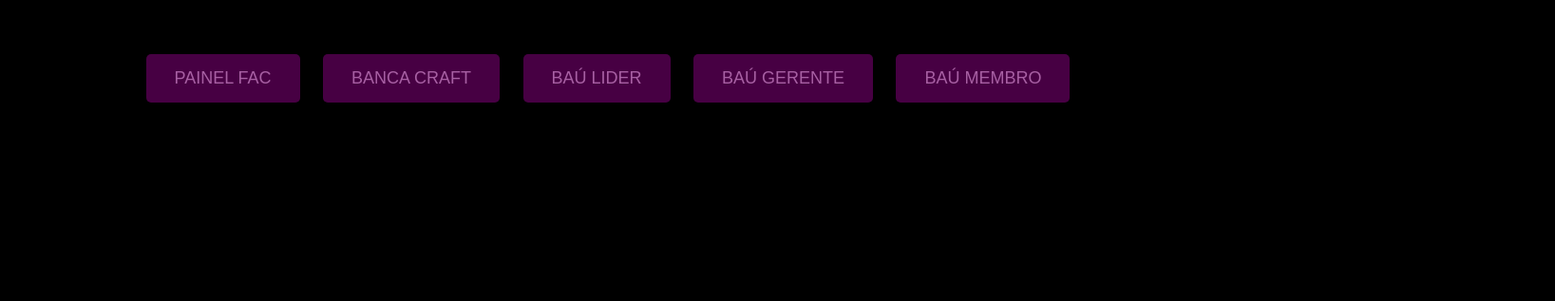
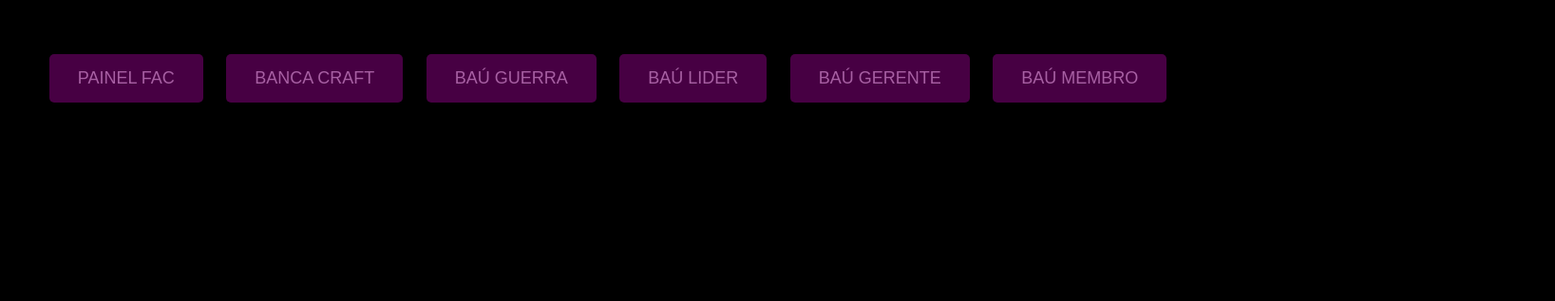
Before and after one commit to GomesZNdev/logs, a plain HTML site: page index.html in a window 1280 px wide. Shown: the part 483-800 px from the top of the page at 95% size, 1637 px wide, since content can reach past the window. Drawn offline with nearby package versions, Linux system fonts and the light colour scheme.

Commit message:
Update index.html

```diff
--- a/index.html
+++ b/index.html
@@ -21,6 +21,7 @@
         <div class="buttons">
             <a href="https://logs.fusionhost.com.br/PAINEL-PINKDEMONS" class="btn">PAINEL FAC</a>
             <a href="https://logs.fusionhost.com.br/CRAFT-PINKDEMONS" class="btn">BANCA CRAFT</a>
+            <a href="https://logs.fusionhost.com.br/PINKDEMONS4" class="btn">BAÚ GUERRA</a>
             <a href="https://logs.fusionhost.com.br/PINKDEMONS1" class="btn">BAÚ LIDER</a>
             <a href="https://logs.fusionhost.com.br/PINKDEMONS2" class="btn">BAÚ GERENTE</a>
             <a href="https://logs.fusionhost.com.br/PINKDEMONS3" class="btn">BAÚ MEMBRO</a>
```
